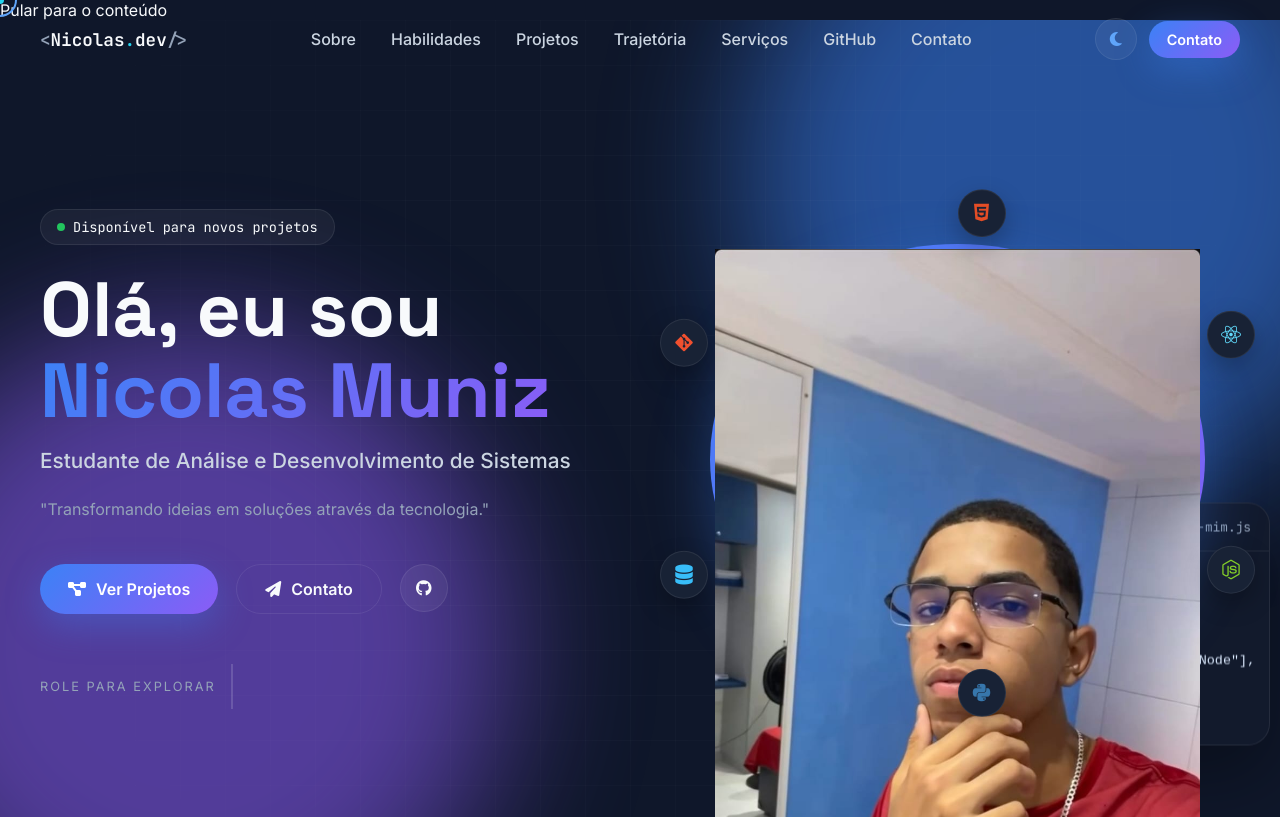
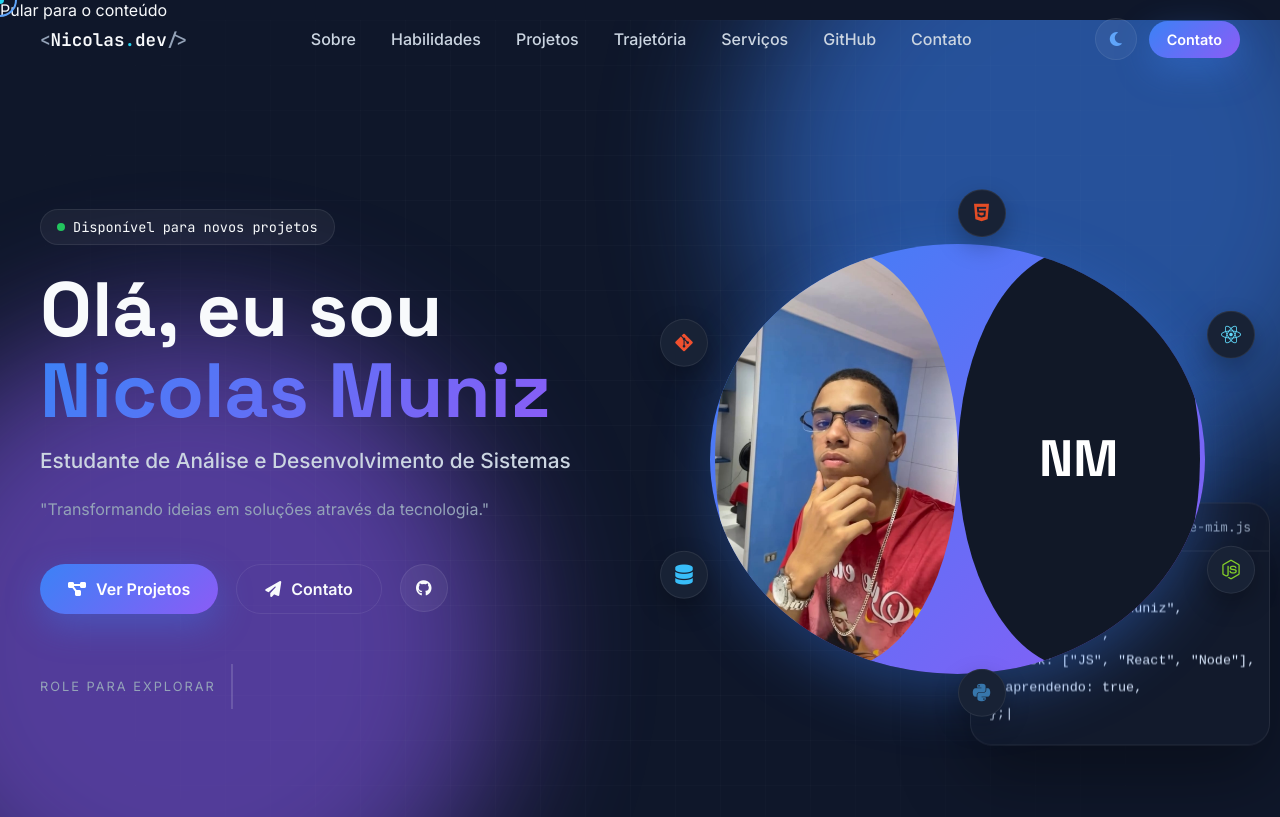
Before and after one commit to nicolasgabrielmuniz/portfolio, a plain HTML site: page index.html in a window 1280 px wide. Shown: the top 817 px of the page. Drawn offline with Linux system fonts and the light colour scheme.

Commit message:
Update style.css

```diff
--- a/css/style.css
+++ b/css/style.css
@@ -1215,20 +1215,24 @@ transform:rotate(360deg);
 }
 
 .avatar-frame{
-
-position:absolute;
-
-inset:35px;
-
-padding:5px;
-
-border-radius:50%;
-
-background:var(--gradient);
-
-box-shadow:
-0 20px 60px rgba(59,130,246,.35);
-
+    position:absolute;
+    inset:35px;
+    padding:5px;
+    border-radius:50%;
+    background:var(--gradient);
+    box-shadow:0 20px 60px rgba(59,130,246,.35);
+    overflow:hidden;
+    display:flex;
+    align-items:center;
+    justify-content:center;
+}
+
+.profile-photo{
+    width:100%;
+    height:100%;
+    object-fit:cover;
+    border-radius:50%;
+    display:block;
 }
 
 .avatar-tech{
```
